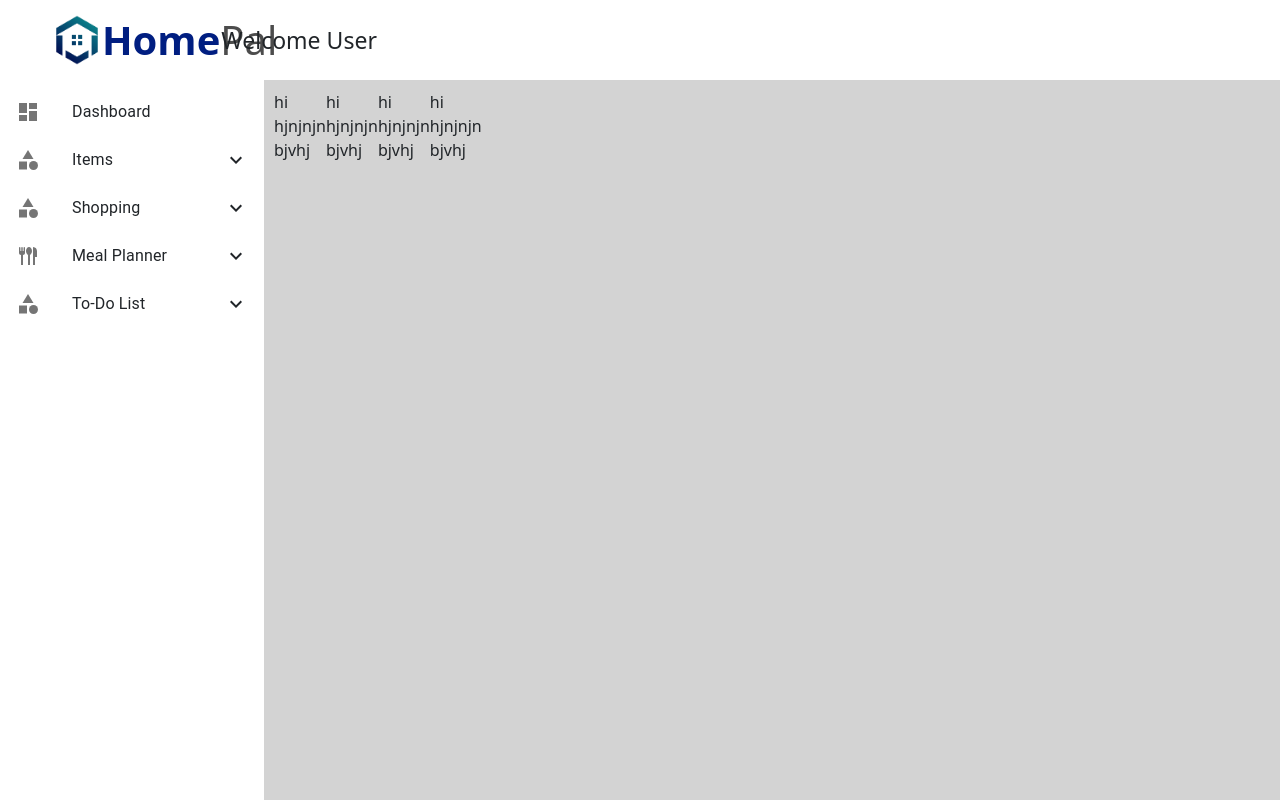
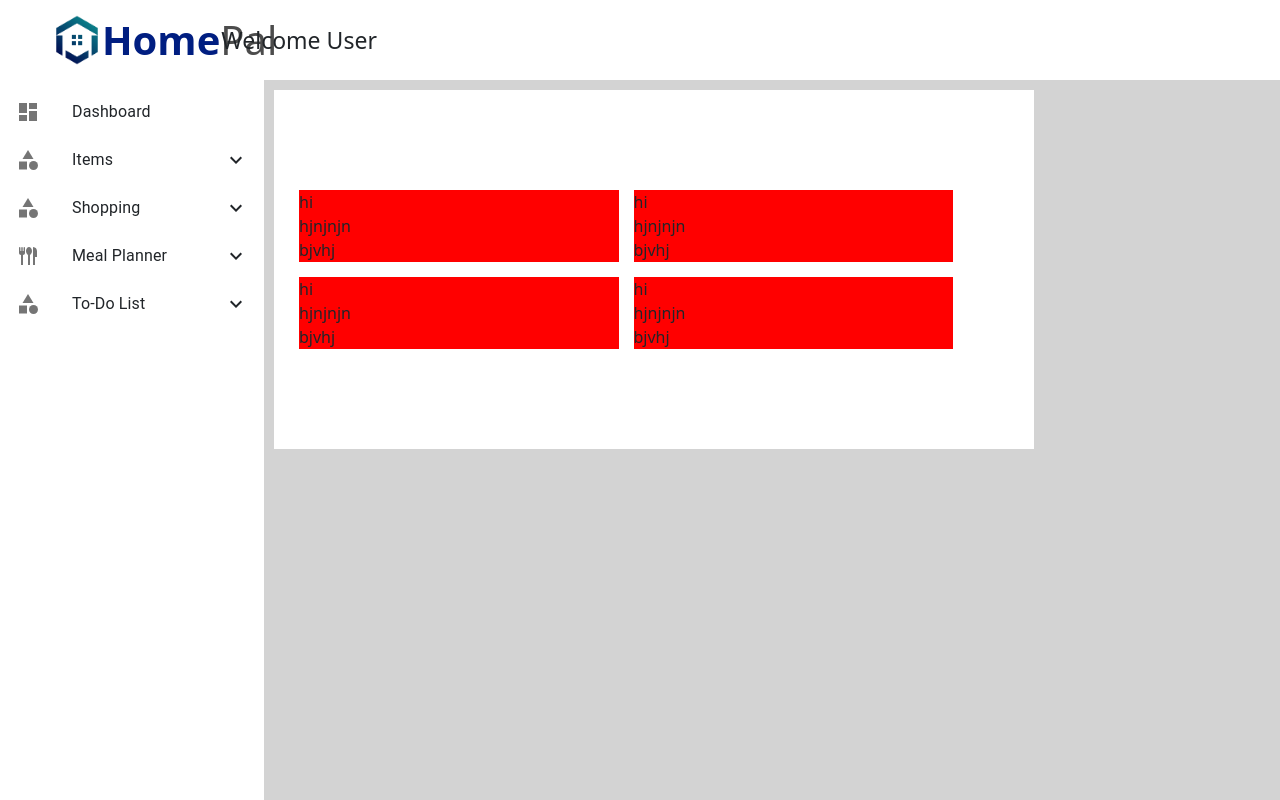
Before and after one commit to HomePal-Home-Solution/dev, a React (Vite) app in the folder frontend/: page / in a window 1280 px wide. Built offline with nearby package versions, Linux system fonts and the light colour scheme.

Commit message:
Initialize dashboard

```diff
--- a/frontend/src/App.css
+++ b/frontend/src/App.css
@@ -47,10 +47,12 @@ header .part2 {
     height: 100vh;
     width: 33vh;
 }
-.content {
+.main .content {
     padding-top: 80px;
     padding-left: 33vh;
     margin: 10px;
+    width: 80%;
+    flex: 0 0 80%;
 }
 
 .main .sidebarWrapper {
@@ -67,3 +69,21 @@ header .part2 {
     margin-left: 0px !important;
     overflow-x: hidden;
 }
+
+.right-content {
+    padding: 100px 25px;
+    background: #fff;
+  }
+
+
+  .DashboardBoxWrapper {
+    gap: 15px;
+    width: 100%;
+    flex-wrap: wrap;
+  }
+
+  .DashboardBoxWrapper .dashboardBox {
+    width: 45%;
+    height: 25%;
+    background: red;
+  }
--- a/frontend/src/Layouts/Dashboard.jsx
+++ b/frontend/src/Layouts/Dashboard.jsx
@@ -1,6 +1,5 @@
 const Dashboard = () => {
     return(
-        <>
             <div className="right-content">
                 <div className="DashboardBoxWrapper d-flex">
                     <div className="dashboardBox">
@@ -28,7 +27,6 @@ const Dashboard = () => {
                     </div>
                 </div>
             </div>
-        </>
     )
 }
 
```
